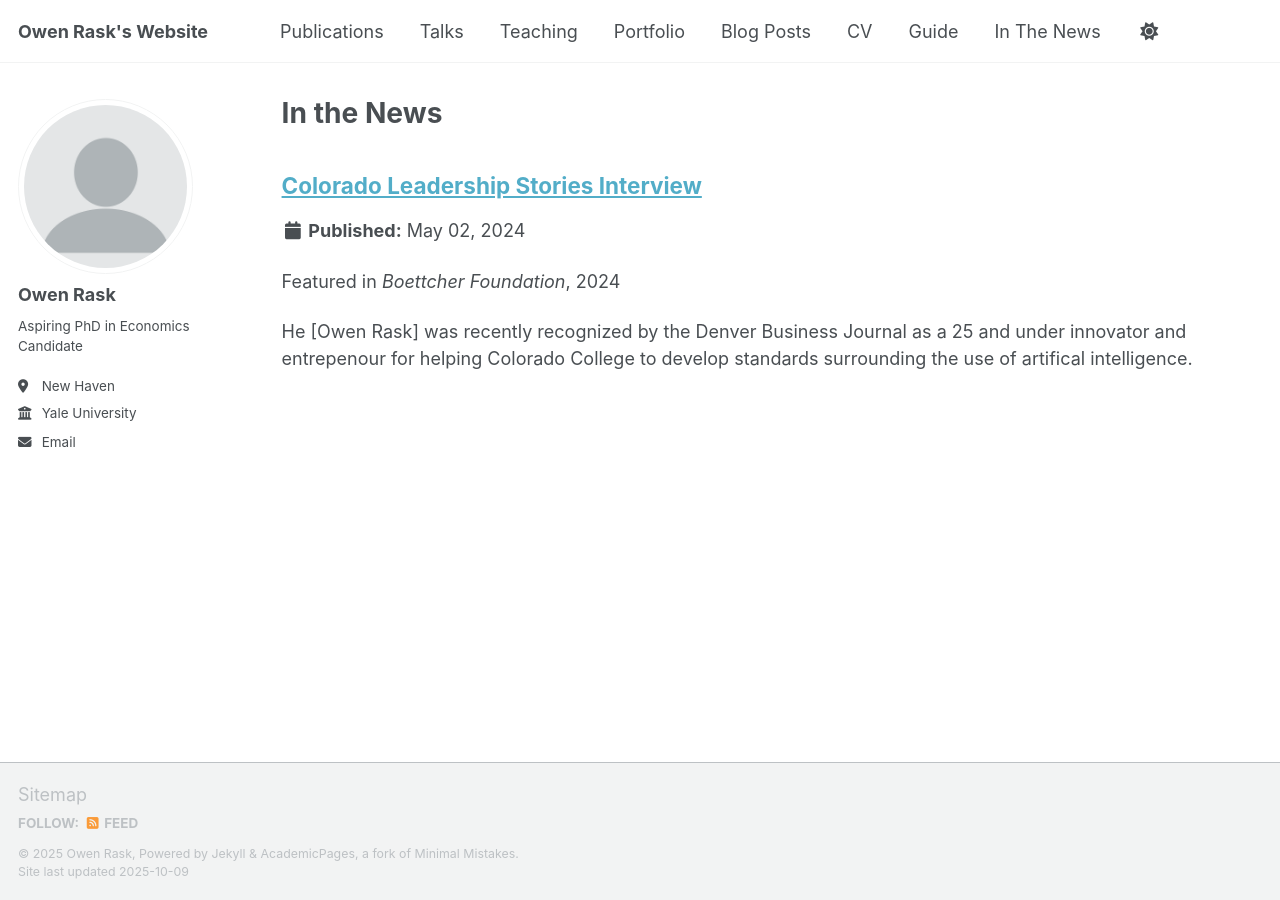
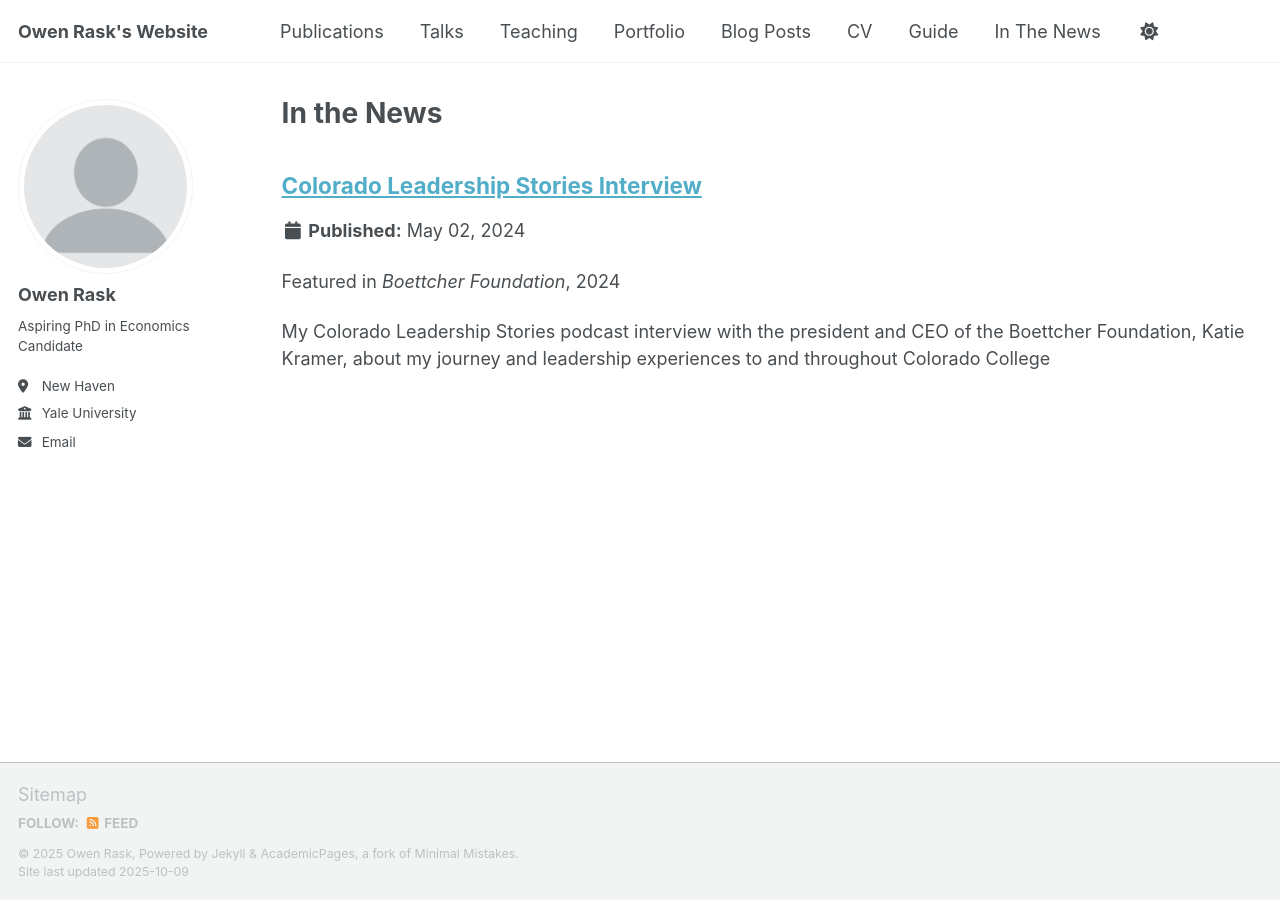
Before and after one commit to OwenRask/OwenRask.github.io, a Jekyll site: the page built from _pages/news.html, in a window 1280 px wide. Built offline with Jekyll 4.4.1, drawn with Linux system fonts in a browser that asks for light colours; a script that is not in the unit is left out.

Commit message:
Update boettcher_article.md

```diff
--- a/_news/boettcher_article.md
+++ b/_news/boettcher_article.md
@@ -2,10 +2,9 @@
 title: "Colorado Leadership Stories Interview"
 source: "Boettcher Foundation"
 date: 2024-05-02
-external_url: "https://boettcherfoundation.org/owen-rask-a-modern-renaissance-man/"
-excerpt: "He [Owen Rask] was recently recognized by the Denver Business Journal as a 25 and under innovator and entrepenour for helping Colorado College to develop standards surrounding the use of artifical intelligence."
+redirect_to: "https://boettcherfoundation.org/owen-rask-a-modern-renaissance-man/"
+excerpt: "My Colorado Leadership Stories podcast interview with the president and CEO of the Boettcher Foundation, Katie Kramer, about my journey and leadership experiences to and throughout Colorado College"
 tags: [press, boettcher]
 header:
-  teaser: /images/news/Boettcher.png   # optional thumbnail for grids
+  teaser: /images/news/Boettcher.png
 ---
-**Summary:** My Colorado Leadership Stories podcast interview with the president and CEO of the Boettcher Foundation, Katie Kramer, about my journey and leadership experiences to and throughout Colorado College.
```
